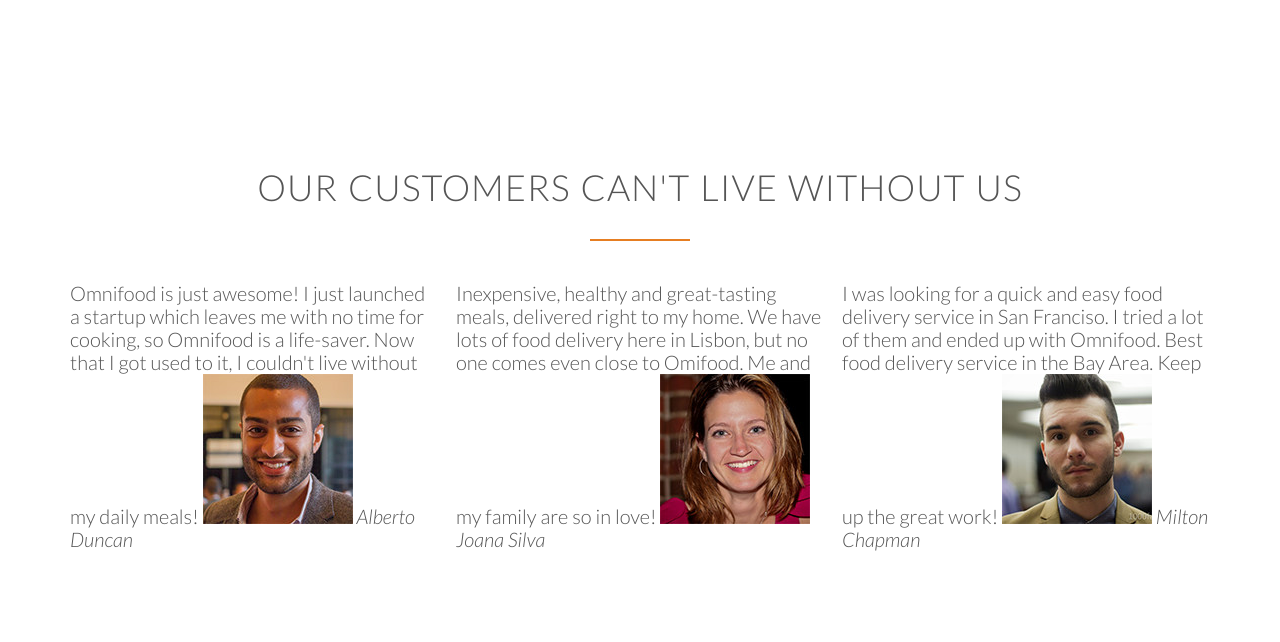
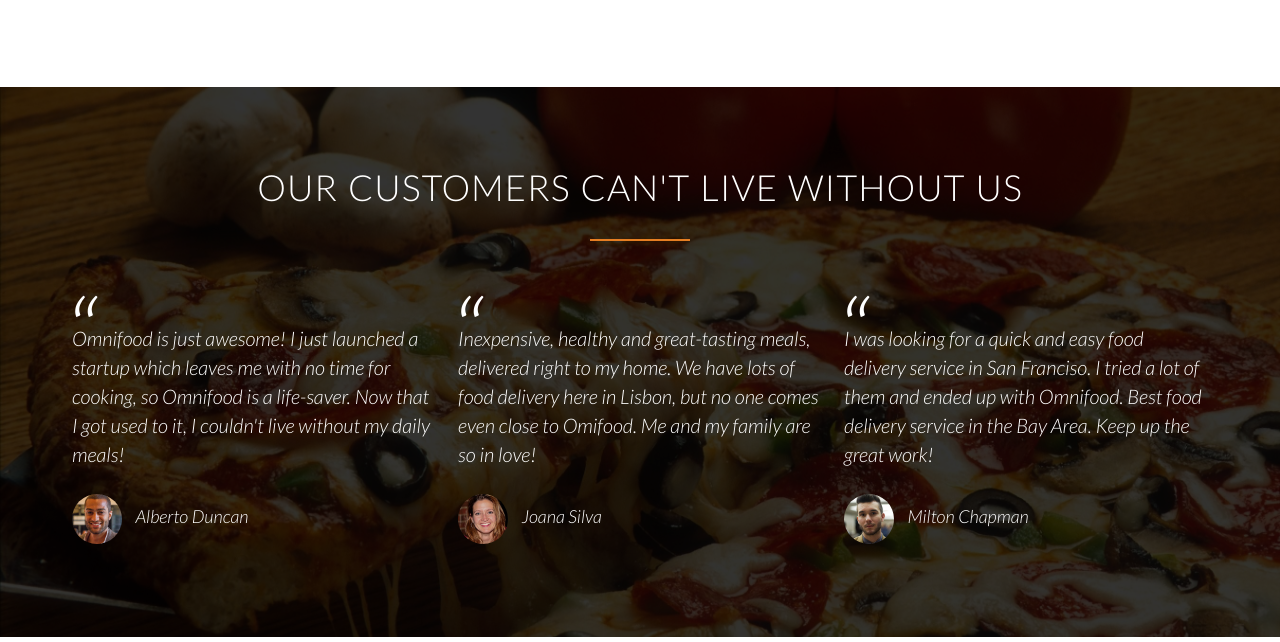
Before and after one commit to thomasramapuram/omnifoods, a plain HTML site: page index.html in a window 1280 px wide. Shown: the part 3287-3929 px from the top of the page. Drawn offline with Linux system fonts and the light colour scheme; files whose address does not match are found by name.

Commit message:
Completed Chapter 50

```diff
--- a/resources/css/style.css
+++ b/resources/css/style.css
@@ -16,15 +16,18 @@
   text-rendering: optimizeLegibility;
 }
 
-.clearfix{zoom: 1}
+.clearfix {
+  zoom: 1
+}
 
-.clearfix:after{
+.clearfix:after {
   content: '.';
   clear: both;
   display: block;
   height: 0;
   visibility: hidden;
 }
+
 /*endregion*/
 /*region Reusable Components*/
 .row {
@@ -39,6 +42,7 @@
 .box {
   padding: 1%;
 }
+
 /*endregion*/
 /*region Generic - Headings*/
 h1,
@@ -79,6 +83,7 @@
   margin: 0 auto;
   margin-top: 30px;
 }
+
 /*endregion*/
 /*region Generic - Paragraphs*/
 .long-copy {
@@ -91,6 +96,7 @@
   font-size: 90%;
   line-height: 145%;
 }
+
 /*endregion*/
 /*region Generic - Icons*/
 .icon-big {
@@ -100,7 +106,7 @@
   margin-bottom: 10px;
 }
 
-.icon-small{
+.icon-small {
   display: inline-block;
   width: 30px;
   text-align: center;
@@ -113,10 +119,11 @@
   vertical-align: middle;
   margin-top: -4px;
 }
+
 /*endregion*/
 /*region Generic - Links*/
 a:link,
-a:active{
+a:active {
   color: #e67e22;
   text-decoration: none;
   padding-bottom: 1px;
@@ -126,10 +133,11 @@
 }
 
 a:hover,
-a:visited{
+a:visited {
   color: #555;
   border-bottom: 1px solid transparent;
 }
+
 /*endregion*/
 /*region Generic - Buttons*/
 .btn:link,
@@ -170,6 +178,7 @@
 .btn-ghost:active {
   color: #fff;
 }
+
 /*endregion*/
 /*region Header*/
 header {
@@ -221,11 +230,13 @@
 .main-nav li a:active {
   border-bottom: 2px solid #e67e22;
 }
+
 /*endregion*/
 /*region Features*/
 .section-features .long-copy {
   margin-bottom: 30px;
 }
+
 /*endregion*/
 /*region Meals*/
 .section-meals {
@@ -262,11 +273,13 @@
   opacity: 1;
   transform: scale(1);
 }
+
 /*endregion*/
 /*region How it works*/
-.section-steps{
+.section-steps {
   background-color: #f4f4f4;
 }
+
 .steps-box:first-child {
   text-align: right;
   padding-right: 3%;
@@ -282,7 +295,7 @@
   width: 40%;
 }
 
-.work-steps{
+.work-steps {
   margin-bottom: 50px;
 }
 
@@ -305,32 +318,68 @@
 }
 
 .btn-app:link,
-.btn-app:visited{
+.btn-app:visited {
   border: 0;
 }
 
-.btn-app img{
+.btn-app img {
   height: 50px;
   width: auto;
   margin-right: 10px;
 
 }
+
 /*endregion*/
 /*region Cities*/
-.box img{
+.box img {
   width: 100%;
   height: auto;
   margin-bottom: 50px;
 }
 
-.city-feature{
+.city-feature {
   margin-bottom: 5px;
 }
 
-.city-feature p{
+.city-feature p {
   display: inline-block;
 }
+
 /*endregion*/
 /*region Testimonials*/
+.section-testimonials {
+  background-image: linear-gradient(rgba(0, 0, 0, 0.8), rgba(0, 0, 0, 0.8)), url("img/back-customers.jpg");
+  background-size: cover;
+  background-attachment: fixed;
+  color: #fff;
+}
+.section-testimonials blockquote{
+  padding: 2px;
+  font-style: italic;
+  line-height: 145%;
+  position: relative;
+  margin-top: 40px;
+}
+.section-testimonials blockquote:before{
+  content: "\201C";
+  font-size: 500%;
+  display: block;
+  position: absolute;
+  top: -5px;
+  left: -5px;
+}
+
+.section-testimonials cite{
+  font-size: 90%;
+  margin-top: 25px;
+  display: block;
+}
+
+.section-testimonials cite img{
+  height: 50px;
+  border-radius: 50%;
+  margin-right: 10px;
+  vertical-align: middle;
+}
 
 /*endregion*/
```
